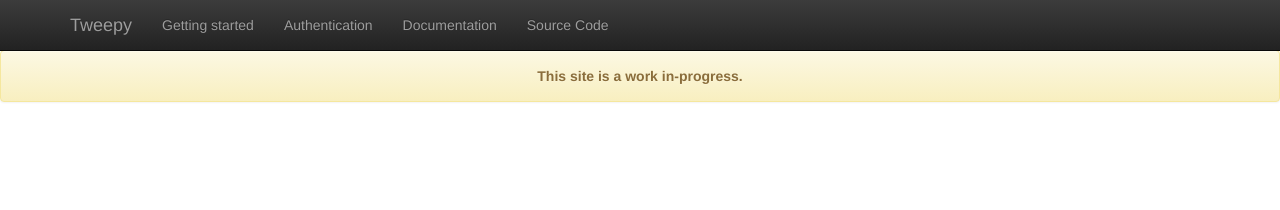
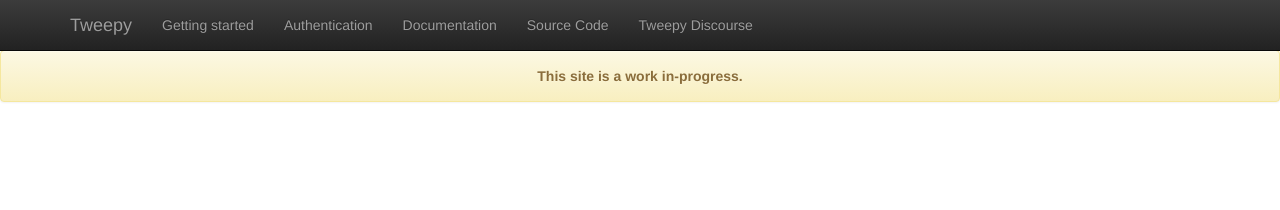
Before and after one commit to tweepy/tweepy.github.com, a Jekyll site: the page built from index.html, in a window 1280 px wide. Shown: the top 210 px of the page. Built offline with Jekyll 4.4.1, drawn with Linux system fonts in a browser that asks for light colours; nearby versions of some CDN libraries; Markdown is read by kramdown in place of the engine named in the settings.

Commit message:
Add link to Tweepy discourse

```diff
--- a/_includes/nav-main.html
+++ b/_includes/nav-main.html
@@ -22,6 +22,9 @@
         <li>
           <a href="https://github.com/tweepy/tweepy">Source Code</a>
         </li>
+        <li>
+          <a href="http://discuss.tweepy.org">Tweepy Discourse</a>
+        </li>
       </ul>
     </div>
   </div>
```
